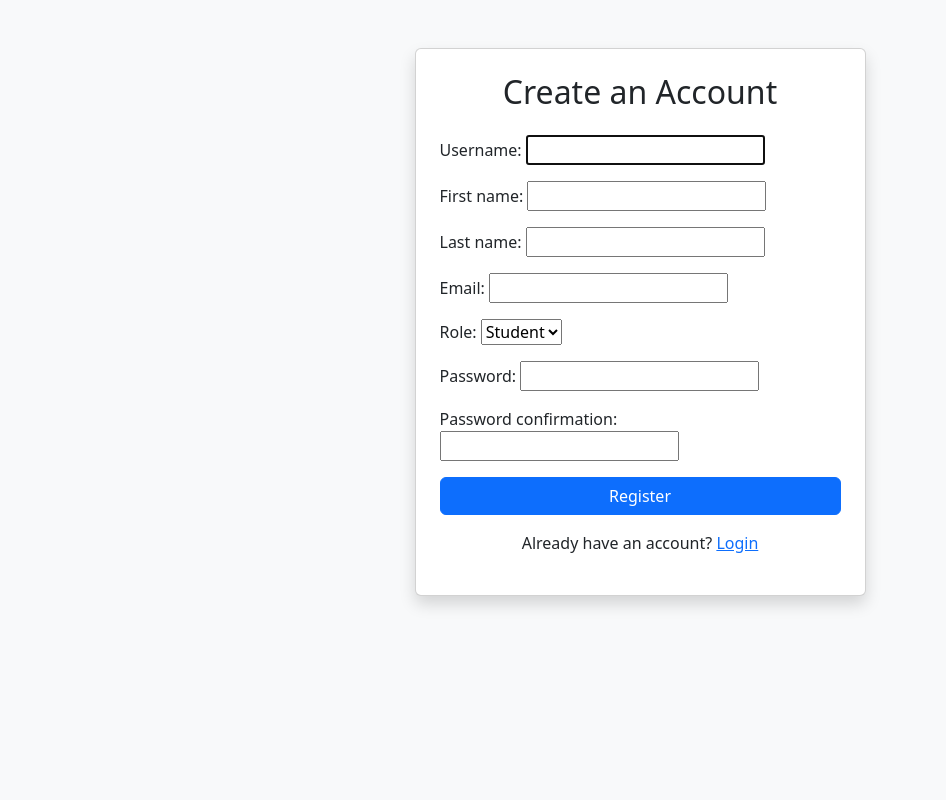
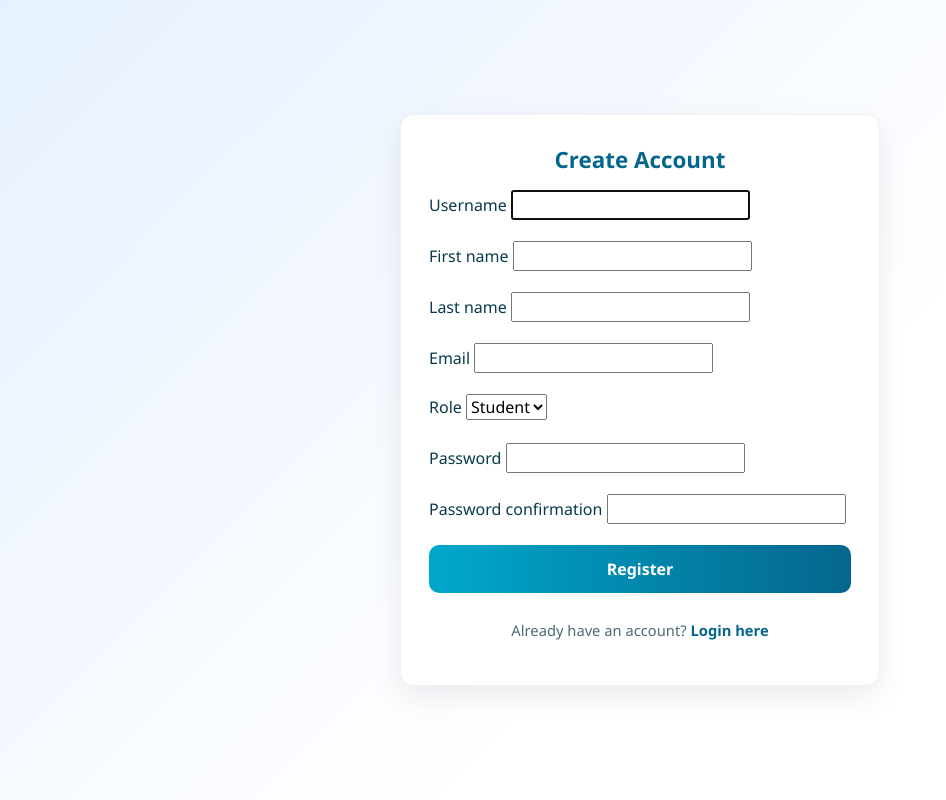
Before and after one commit to swarupa720/onlinelearningsystem, a Django app: page /users/register/ in a window 1280 px wide. Shown: the whole page, without its empty margins (0-946 px from the left). Run offline with Django 5.2, Linux system fonts and the light colour scheme.

Commit message:
My updates for project features

```diff
--- /dev/null
+++ b/static/css/auth.css
@@ -0,0 +1,98 @@
+/* static/css/auth.css
+   Small, isolated styles for login & register pages only.
+   These use specific class names so they won't clash with your dashboards.
+*/
+
+/* Page background for auth pages */
+.auth-body {
+  min-height: 100vh;
+  display: flex;
+  align-items: center;
+  justify-content: center;
+  background: linear-gradient(135deg, #e6f0ff 0%, #ffffff 60%);
+  font-family: "Segoe UI", Tahoma, Geneva, Verdana, sans-serif;
+  color: #073b4c;
+}
+
+/* Card that holds the form */
+.auth-card {
+  width: 100%;
+  max-width: 480px;
+  background: #ffffff;
+  border-radius: 14px;
+  padding: 28px;
+  box-shadow: 0 10px 30px rgba(2,6,23,0.08);
+  border: 1px solid rgba(7,59,76,0.06);
+}
+
+/* Small logo/title above the form */
+.auth-brand {
+  font-size: 1.4rem;
+  font-weight: 700;
+  color: #05668d;
+  text-align: center;
+  margin-bottom: 14px;
+}
+
+/* Form controls */
+.auth-form .form-control {
+  border-radius: 10px;
+  padding: 12px 14px;
+  border: 1px solid #e6eef5;
+  background: #fbfdff;
+  box-shadow: none;
+}
+
+/* Focus state */
+.auth-form .form-control:focus {
+  outline: none;
+  box-shadow: 0 4px 12px rgba(5,102,141,0.08);
+  border-color: #05668d;
+}
+
+/* Primary auth button (login/register) */
+.auth-btn {
+  width: 100%;
+  display: inline-block;
+  padding: 12px 16px;
+  border-radius: 10px;
+  border: none;
+  background: linear-gradient(90deg,#00a8cc,#05668d);
+  color: #fff;
+  font-weight: 700;
+  cursor: pointer;
+  transition: transform .12s ease, box-shadow .12s ease;
+}
+
+.auth-btn:hover {
+  transform: translateY(-3px);
+  box-shadow: 0 8px 20px rgba(5,102,141,0.12);
+}
+
+/* Secondary link (register / forgot) */
+.auth-link {
+  display: inline-block;
+  margin-top: 10px;
+  color: #05668d;
+  text-decoration: none;
+  font-weight: 600;
+}
+
+/* Small helper text */
+.auth-note {
+  font-size: 0.92rem;
+  color: #4b6b73;
+  margin-top: 10px;
+  text-align: center;
+}
+
+/* Error message block (keeps same markup safe) */
+.auth-error {
+  background: #fff4f2;
+  color: #7b1d1d;
+  padding: 10px 12px;
+  border-radius: 8px;
+  border: 1px solid #ffd7d0;
+  margin-bottom: 12px;
+  font-weight: 600;
+}
--- /dev/null
+++ b/static/css/style.css
@@ -0,0 +1,80 @@
+/* ===== Dashboard Container ===== */
+.dashboard-container {
+    background: linear-gradient(135deg, #ffecd2, #fcb69f); /* peachy gradient */
+    min-height: 100vh;
+    padding: 20px;
+    font-family: 'Segoe UI', sans-serif;
+}
+
+/* ===== Dashboard Header ===== */
+.dashboard-header {
+    background: #ff6f61; /* coral red */
+    color: white;
+    padding: 15px 20px;
+    border-radius: 12px;
+    text-align: center;
+    font-size: 24px;
+    font-weight: bold;
+    box-shadow: 0px 4px 8px rgba(0,0,0,0.2);
+}
+
+/* ===== Sidebar ===== */
+.sidebar {
+    background: #ffd166; /* sunflower yellow */
+    padding: 20px;
+    border-radius: 12px;
+    color: #333;
+    font-weight: 600;
+    box-shadow: 0px 4px 8px rgba(0,0,0,0.1);
+}
+
+.sidebar a {
+    display: block;
+    padding: 10px;
+    margin: 8px 0;
+    text-decoration: none;
+    color: #333;
+    border-radius: 8px;
+    transition: 0.3s;
+}
+
+.sidebar a:hover {
+    background: #06d6a0; /* mint green hover */
+    color: white;
+}
+
+/* ===== Dashboard Cards ===== */
+.dashboard-card {
+    background: white;
+    border-radius: 16px;
+    padding: 20px;
+    margin: 15px;
+    box-shadow: 0px 4px 12px rgba(0,0,0,0.1);
+    transition: transform 0.2s ease;
+}
+
+.dashboard-card:hover {
+    transform: translateY(-5px);
+    box-shadow: 0px 6px 14px rgba(0,0,0,0.2);
+}
+
+/* Card Titles */
+.dashboard-card h3 {
+    color: #118ab2; /* teal blue */
+    margin-bottom: 10px;
+}
+
+/* ===== Buttons ===== */
+.btn {
+    background: #ef476f; /* raspberry pink */
+    color: white;
+    padding: 10px 18px;
+    border: none;
+    border-radius: 8px;
+    cursor: pointer;
+    transition: 0.3s;
+}
+
+.btn:hover {
+    background: #06d6a0; /* mint green */
+}
--- a/templates/base.html
+++ b/templates/base.html
@@ -5,6 +5,9 @@
     <meta charset="UTF-8">
     <title>{% block title %}Online Learning{% endblock %}</title>
     <link href="https://cdn.jsdelivr.net/npm/bootstrap@5.3.0/dist/css/bootstrap.min.css" rel="stylesheet">
+    <link rel="stylesheet" href="{% static 'css/style.css' %}">
+    <link rel="stylesheet" type="text/css" href="{% static 'css/style.css' %}">
+
 </head>
 <body class="bg-light">
 
--- a/users/templates/users/register.html
+++ b/users/templates/users/register.html
@@ -2,86 +2,50 @@
 <!DOCTYPE html>
 <html lang="en">
 <head>
-    <meta charset="UTF-8" />
-    <meta name="viewport" content="width=device-width, initial-scale=1" />
-    <title>Register | Online Learning</title>
-    <link href="https://cdn.jsdelivr.net/npm/bootstrap@5.3.3/dist/css/bootstrap.min.css" rel="stylesheet" />
+  <meta charset="utf-8">
+  <title>Register</title>
+  <meta name="viewport" content="width=device-width,initial-scale=1">
+  <link href="https://cdn.jsdelivr.net/npm/bootstrap@5.3.0/dist/css/bootstrap.min.css" rel="stylesheet">
+  <link rel="stylesheet" href="{% static 'css/auth.css' %}">
+  <link rel="stylesheet" href="{% static 'css/style.css' %}">
 </head>
-<body class="bg-light">
+<body class="auth-body">
 
-<div class="container mt-5">
-    <div class="row justify-content-center">
-        <div class="col-md-6 col-lg-5">
-            <div class="card shadow p-4">
-                <h2 class="text-center mb-4">Create an Account</h2>
-                <form method="post" novalidate>
-                    {% csrf_token %}
+  <div class="auth-card">
+    <div class="auth-brand">Create Account</div>
 
-                    <div class="mb-3">
-                        {{ form.username.label_tag }}
-                        {{ form.username }}
-                        {% if form.username.errors %}
-                            <div class="text-danger">{{ form.username.errors }}</div>
-                        {% endif %}
-                    </div>
+    {% if messages %}
+      {% for message in messages %}
+        <div class="alert alert-{{ message.tags }} text-center mb-3">{{ message }}</div>
+      {% endfor %}
+    {% endif %}
 
-                    <div class="mb-3">
-                        {{ form.first_name.label_tag }}
-                        {{ form.first_name }}
-                        {% if form.first_name.errors %}
-                            <div class="text-danger">{{ form.first_name.errors }}</div>
-                        {% endif %}
-                    </div>
+    <form method="post" class="auth-form" novalidate>
+      {% csrf_token %}
 
-                    <div class="mb-3">
-                        {{ form.last_name.label_tag }}
-                        {{ form.last_name }}
-                        {% if form.last_name.errors %}
-                            <div class="text-danger">{{ form.last_name.errors }}</div>
-                        {% endif %}
-                    </div>
+      {% if form.non_field_errors %}
+        <div class="auth-error">{{ form.non_field_errors }}</div>
+      {% endif %}
 
-                    <div class="mb-3">
-                        {{ form.email.label_tag }}
-                        {{ form.email }}
-                        {% if form.email.errors %}
-                            <div class="text-danger">{{ form.email.errors }}</div>
-                        {% endif %}
-                    </div>
+      {% for field in form %}
+        <div class="mb-3">
+          <label for="{{ field.id_for_label }}" class="form-label">{{ field.label }}</label>
+          {{ field }}
+          {% if field.errors %}
+            <div class="text-danger small mt-1">{{ field.errors.0 }}</div>
+          {% endif %}
+        </div>
+      {% endfor %}
 
-                    <div class="mb-3">
-                        {{ form.role.label_tag }}
-                        {{ form.role }}
-                        {% if form.role.errors %}
-                            <div class="text-danger">{{ form.role.errors }}</div>
-                        {% endif %}
-                    </div>
+      <button type="submit" class="auth-btn">Register</button>
+    </form>
 
-                    <div class="mb-3">
-                        {{ form.password1.label_tag }}
-                        {{ form.password1 }}
-                        {% if form.password1.errors %}
-                            <div class="text-danger">{{ form.password1.errors }}</div>
-                        {% endif %}
-                    </div>
+    <p class="auth-note mt-3">
+      Already have an account?
+      <a href="/users/login/" class="auth-link">Login here</a>
+    </p>
+  </div>
 
-                    <div class="mb-3">
-                        {{ form.password2.label_tag }}
-                        {{ form.password2 }}
-                        {% if form.password2.errors %}
-                            <div class="text-danger">{{ form.password2.errors }}</div>
-                        {% endif %}
-                    </div>
-
-                    <button type="submit" class="btn btn-primary w-100">Register</button>
-                </form>
-                <p class="mt-3 text-center">
-                    Already have an account? <a href="{% url 'login' %}">Login</a>
-                </p>
-            </div>
-        </div>
-    </div>
-</div>
-
+  <script src="https://cdn.jsdelivr.net/npm/bootstrap@5.3.0/dist/js/bootstrap.bundle.min.js"></script>
 </body>
 </html>
```
Also changed, not shown: courses/templates/courses/course_list.html (+22 -19 lines), courses/templates/courses/progress.html (added, +44 -0 lines), online_learning/settings.py (+11 -1 lines), users/templates/users/faculty_dashboard.html (+23 -24 lines), users/templates/users/login.html (+23 -29 lines), users/templates/users/student_dashboard.html (+17 -50 lines).
